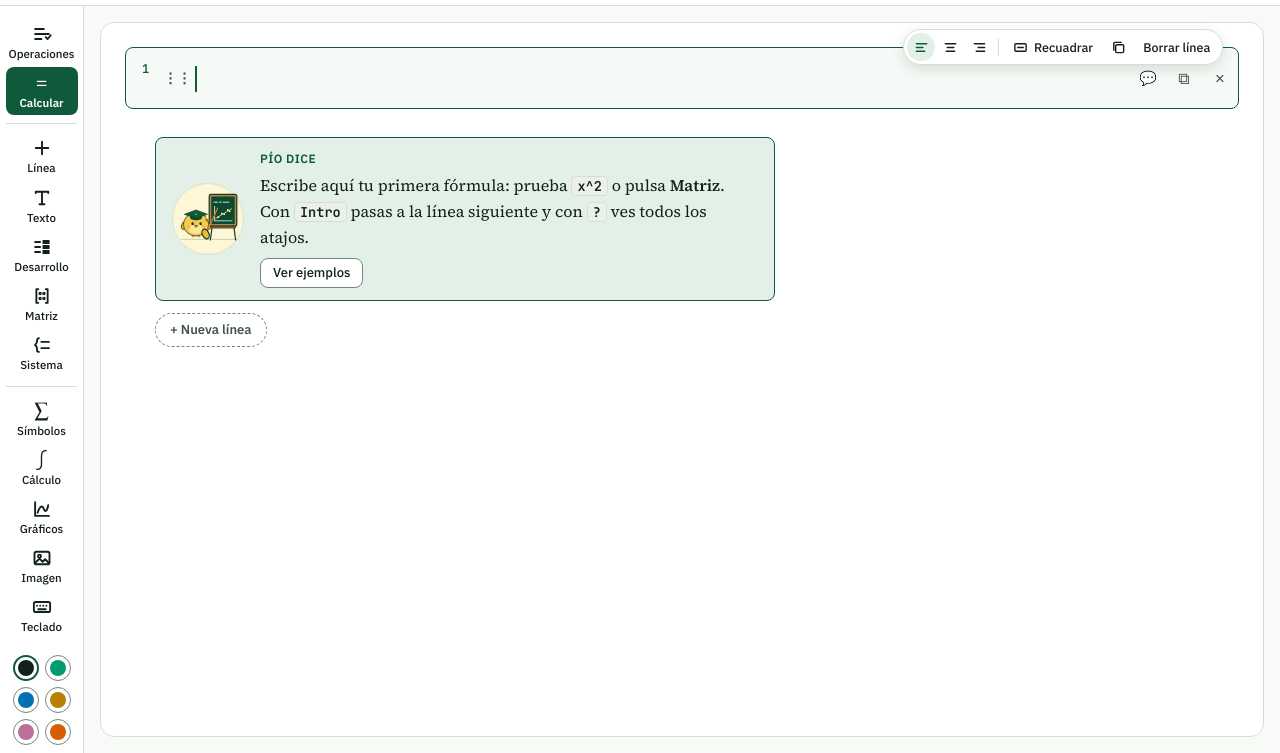
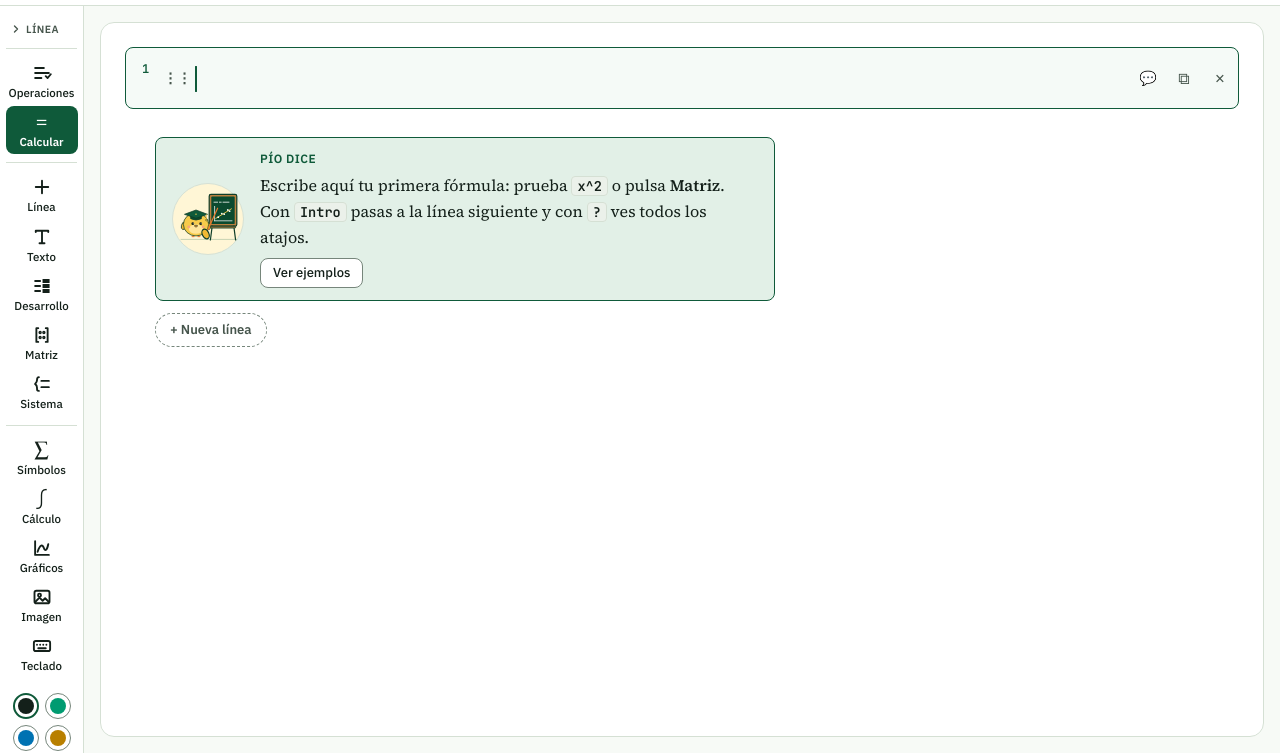
Before and after one commit to WilsonForeroB/MatIA-Pizarra, a plain HTML site: page pizarra.html in a window 1280 px wide. Shown: the part 47-800 px from the top of the page. Drawn offline with Linux system fonts and the light colour scheme.

Commit message:
Barra lateral: secciones desplegables «Línea» y «Formato»
- La barrita flotante de la línea activa (alinear, fila/columna, recuadrar, duplicar,
  borrar) pasa a la sección «Línea» de la barra lateral: ya no tapa líneas de la hoja.
- «Línea» y «Formato» son desplegables (ui/rail-section): empiezan plegadas, se abren con
  un clic en el título sin quitar el cursor de la línea y se recuerda si están abiertas.
- Prueba de presentación más estable al insertar la imagen.

Co-Authored-By: Claude Opus 5.5 <noreply@anthropic.com>

```diff
--- a/pizarra.html
+++ b/pizarra.html
@@ -61,6 +61,19 @@
 
 <div class="app-row">
 <aside class="toolbar rail" id="toolbar" role="toolbar" aria-orientation="vertical" aria-label="Herramientas">
+  <div class="rgrp only-write lb-rail" id="lineBar" role="toolbar" aria-label="Línea activa" hidden>
+    <div class="lb-seg" role="group" aria-label="Alineación de la línea" id="alignSeg">
+      <button type="button" class="hb ico" data-align="left" aria-pressed="true" aria-label="Alinear a la izquierda" title="Alinear a la izquierda"><svg class="ic" width="15" height="15" viewBox="0 0 16 16" fill="none" stroke="currentColor" stroke-width="1.5" stroke-linecap="round" stroke-linejoin="round" aria-hidden="true"><path d="M2.5 4h11M2.5 8h7M2.5 12h9"/></svg></button>
+      <button type="button" class="hb ico" data-align="center" aria-pressed="false" aria-label="Centrar" title="Centrar"><svg class="ic" width="15" height="15" viewBox="0 0 16 16" fill="none" stroke="currentColor" stroke-width="1.5" stroke-linecap="round" stroke-linejoin="round" aria-hidden="true"><path d="M2.5 4h11M4.5 8h7M3.5 12h9"/></svg></button>
+      <button type="button" class="hb ico" data-align="right" aria-pressed="false" aria-label="Alinear a la derecha" title="Alinear a la derecha"><svg class="ic" width="15" height="15" viewBox="0 0 16 16" fill="none" stroke="currentColor" stroke-width="1.5" stroke-linecap="round" stroke-linejoin="round" aria-hidden="true"><path d="M2.5 4h11M6.5 8h7M4.5 12h9"/></svg></button>
+    </div>
+        <button type="button" class="hb lb-mat" data-cmd="addRowAfter" title="Añadir fila a la matriz o al sistema (Mayús+Intro)"><svg class="ic" width="14" height="14" viewBox="0 0 16 16" fill="none" stroke="currentColor" stroke-width="1.5" stroke-linecap="round" stroke-linejoin="round" aria-hidden="true"><path d="M8 3v10M3 8h10"/></svg><span>Fila</span></button>
+    <button type="button" class="hb lb-mat" data-cmd="addColumnAfter" title="Añadir columna a la matriz (Ctrl+Intro)"><svg class="ic" width="14" height="14" viewBox="0 0 16 16" fill="none" stroke="currentColor" stroke-width="1.5" stroke-linecap="round" stroke-linejoin="round" aria-hidden="true"><path d="M8 3v10M3 8h10"/></svg><span>Columna</span></button>
+    <button type="button" class="hb" id="boxBtn" title="Recuadrar la línea (resultado final)"><svg class="ic" width="15" height="15" viewBox="0 0 16 16" fill="none" stroke="currentColor" stroke-width="1.5" stroke-linecap="round" stroke-linejoin="round" aria-hidden="true"><rect x="2" y="4" width="12" height="8" rx="1"/><path d="M5 8h6"/></svg><span>Recuadrar</span></button>
+    <button type="button" class="hb" id="dupBtn" aria-label="Duplicar" title="Duplicar la línea o el paso activo (Ctrl+D)"><svg class="ic" width="15" height="15" viewBox="0 0 16 16" fill="none" stroke="currentColor" stroke-width="1.5" stroke-linecap="round" stroke-linejoin="round" aria-hidden="true"><rect x="5" y="5" width="8.5" height="8.5" rx="1.2"/><path d="M3 11V3.5c0-.5.4-1 1-1h7"/></svg><span>Duplicar</span></button>
+    <button type="button" class="hb" id="delBtn" title="Borrar la línea o el paso activo (Alt+Supr)"><svg class="ic" width="15" height="15" viewBox="0 0 16 16" fill="none" stroke="currentColor" stroke-width="1.5" stroke-linecap="round" stroke-linejoin="round" aria-hidden="true"><path d="M3 4.5h10M6.5 4.5V3h3v1.5M4.5 4.5l.7 9h5.6l.7-9"/></svg><span>Borrar línea</span></button>
+    <button type="button" class="hb" id="delDerivBtn" title="Borrar el desarrollo completo" hidden><svg class="ic" width="15" height="15" viewBox="0 0 16 16" fill="none" stroke="currentColor" stroke-width="1.5" stroke-linecap="round" stroke-linejoin="round" aria-hidden="true"><path d="M3 4.5h10M6.5 4.5V3h3v1.5M4.5 4.5l.7 9h5.6l.7-9"/></svg><span>Borrar desarrollo</span></button>
+  </div>
   <div class="rgrp only-write" aria-label="Calcular">
     <button type="button" class="rb" data-pop="opsPop" aria-haspopup="true" title="Operaciones paso a paso: matrices, vectores, ecuaciones, fracciones, polinomios, combinatoria, lógica, conjuntos, derivadas y gráficas"><svg class="ic" width="18" height="18" viewBox="0 0 16 16" fill="none" stroke="currentColor" stroke-width="1.5" stroke-linecap="round" stroke-linejoin="round" aria-hidden="true"><path d="M2.5 4h7M2.5 8h11M2.5 12h5"/><path d="M11 10.5l1.5 1.5 2.5-3"/></svg><span>Operaciones</span></button>
     <button type="button" class="rb rb-pri" id="calcBtn" title="Calcular la línea activa (Ctrl+=)"><span class="ic gl" aria-hidden="true">=</span><span>Calcular</span></button>
@@ -132,20 +145,6 @@
     <canvas id="ink" role="img" aria-label="Capa de dibujo a mano alzada de la página"></canvas>
     <div id="blocks"></div>
     <button type="button" class="add-line" id="addLineEnd" title="Añadir una línea al final de la página">+ Nueva línea</button>
-  </div>
-  <div class="line-bar" id="lineBar" role="toolbar" aria-label="Línea activa" hidden>
-    <div class="lb-seg" role="group" aria-label="Alineación de la línea" id="alignSeg">
-      <button type="button" class="hb ico" data-align="left" aria-pressed="true" aria-label="Alinear a la izquierda" title="Alinear a la izquierda"><svg class="ic" width="15" height="15" viewBox="0 0 16 16" fill="none" stroke="currentColor" stroke-width="1.5" stroke-linecap="round" stroke-linejoin="round" aria-hidden="true"><path d="M2.5 4h11M2.5 8h7M2.5 12h9"/></svg></button>
-      <button type="button" class="hb ico" data-align="center" aria-pressed="false" aria-label="Centrar" title="Centrar"><svg class="ic" width="15" height="15" viewBox="0 0 16 16" fill="none" stroke="currentColor" stroke-width="1.5" stroke-linecap="round" stroke-linejoin="round" aria-hidden="true"><path d="M2.5 4h11M4.5 8h7M3.5 12h9"/></svg></button>
-      <button type="button" class="hb ico" data-align="right" aria-pressed="false" aria-label="Alinear a la derecha" title="Alinear a la derecha"><svg class="ic" width="15" height="15" viewBox="0 0 16 16" fill="none" stroke="currentColor" stroke-width="1.5" stroke-linecap="round" stroke-linejoin="round" aria-hidden="true"><path d="M2.5 4h11M6.5 8h7M4.5 12h9"/></svg></button>
-    </div>
-    <span class="lb-sep" aria-hidden="true"></span>
-    <button type="button" class="hb lb-mat" data-cmd="addRowAfter" title="Añadir fila a la matriz o al sistema (Mayús+Intro)"><svg class="ic" width="14" height="14" viewBox="0 0 16 16" fill="none" stroke="currentColor" stroke-width="1.5" stroke-linecap="round" stroke-linejoin="round" aria-hidden="true"><path d="M8 3v10M3 8h10"/></svg>Fila</button>
-    <button type="button" class="hb lb-mat" data-cmd="addColumnAfter" title="Añadir columna a la matriz (Ctrl+Intro)"><svg class="ic" width="14" height="14" viewBox="0 0 16 16" fill="none" stroke="currentColor" stroke-width="1.5" stroke-linecap="round" stroke-linejoin="round" aria-hidden="true"><path d="M8 3v10M3 8h10"/></svg>Columna</button>
-    <button type="button" class="hb" id="boxBtn" title="Recuadrar la línea (resultado final)"><svg class="ic" width="15" height="15" viewBox="0 0 16 16" fill="none" stroke="currentColor" stroke-width="1.5" stroke-linecap="round" stroke-linejoin="round" aria-hidden="true"><rect x="2" y="4" width="12" height="8" rx="1"/><path d="M5 8h6"/></svg>Recuadrar</button>
-    <button type="button" class="hb ico" id="dupBtn" aria-label="Duplicar" title="Duplicar la línea o el paso activo (Ctrl+D)"><svg class="ic" width="15" height="15" viewBox="0 0 16 16" fill="none" stroke="currentColor" stroke-width="1.5" stroke-linecap="round" stroke-linejoin="round" aria-hidden="true"><rect x="5" y="5" width="8.5" height="8.5" rx="1.2"/><path d="M3 11V3.5c0-.5.4-1 1-1h7"/></svg></button>
-    <button type="button" class="hb" id="delBtn" title="Borrar la línea o el paso activo (Alt+Supr)">Borrar línea</button>
-    <button type="button" class="hb" id="delDerivBtn" title="Borrar el desarrollo completo" hidden>Borrar desarrollo</button>
   </div>
 </main>
 </div>
@@ -555,6 +554,7 @@
 <script src="src/js/ui/templates.js"></script>
 <script src="src/js/ui/popovers.js"></script>
 <script src="src/js/ui/toolbar.js"></script>
+<script src="src/js/ui/rail-section.js"></script>
 <script src="src/js/ui/line-bar.js"></script>
 <script src="src/js/ui/calc.js"></script>
 <script src="src/js/ui/ops-menu.js"></script>
--- a/src/css/chrome.css
+++ b/src/css/chrome.css
@@ -51,20 +51,36 @@
 .rail-width input{width:64px}
 body[data-mode="draw"] .rail .rgrp.only-draw:first-of-type{border-top:0}
 
-/* ---- Barrita flotante de la línea activa ---- */
-.line-bar{position:absolute;z-index:30;display:flex;align-items:center;gap:2px;padding:3px;background:var(--surface-raised);border:var(--border-width-thin) solid var(--border);border-radius:var(--radius-pill);box-shadow:0 4px 14px rgba(0,0,0,.12)}
-.line-bar .hb{height:28px;padding:0 9px;border-radius:var(--radius-pill);font-size:12.5px}
-.line-bar .hb.ico{width:28px;padding:0}
-.line-bar .lb-seg{display:inline-flex;gap:1px}
-.line-bar .lb-sep{width:1px;height:18px;background:var(--border);margin:0 3px}
+/* ---- Secciones desplegables de la barra lateral (ui/rail-section): «Línea» y «Formato» ---- */
+.rsec-h{display:flex;align-items:center;gap:4px;width:100%;padding:4px 4px;border:0;border-radius:var(--radius-md);background:transparent;color:var(--ink-muted);font:600 10.5px var(--font-sans);text-transform:uppercase;letter-spacing:.04em;cursor:pointer;text-align:left}
+.rsec-h:hover{background:var(--surface-sunken);color:var(--ink)}
+.rsec-h:focus-visible{outline:var(--border-width-medium) solid var(--focus-ring);outline-offset:1px}
+.rsec-chev{flex:none;transition:transform var(--duration-fast) var(--ease-standard)}
+.rsec-h[aria-expanded="true"] .rsec-chev{transform:rotate(90deg)}
+.rsec-b[hidden]{display:none!important}
+.rgrp.rsec{gap:2px}
+.rgrp[hidden]{display:none!important}
+/* sin línea de separación encima del primer grupo visible */
+.rail>#lineBar[hidden]+.tf-bar[hidden]+.rgrp,.rail>#lineBar[hidden]+.rgrp:not(.tf-bar){border-top:0;margin-top:0;padding-top:4px}
+
+/* ---- Sección «Línea»: alinear, fila/columna, recuadrar, duplicar, borrar ---- */
+.lb-rail .rsec-b{display:flex;flex-direction:column;align-items:stretch;gap:2px;width:72px}
+.lb-rail .lb-seg{display:grid;grid-template-columns:repeat(3,1fr);gap:2px}
+.lb-rail .hb{width:100%;height:auto;min-height:28px;padding:4px 3px;gap:4px;justify-content:flex-start;font-size:11.5px;line-height:1.15;white-space:normal;text-align:left}
+.lb-rail .lb-seg .hb{justify-content:center;padding:0}
+.lb-rail .hb[hidden]{display:none}
 #boxBtn[aria-pressed="true"]{background:var(--brand-soft);color:var(--brand)}
-body.presenting .line-bar,body.chrome-off .line-bar,body[data-mode="draw"] .line-bar{display:none!important}
+body.presenting #lineBar,body.chrome-off #lineBar{display:none!important}
 
 /* ---- Pantallas estrechas: barra lateral solo con iconos ---- */
 @media (max-width:640px){
   .toolbar.rail{width:56px;padding:6px 4px}
   .rb{width:46px;font-size:0;gap:0;padding:8px 0}
   .rail-colors{grid-template-columns:26px}
+  .lb-rail .rsec-b{width:46px}
+  .lb-rail .lb-seg{grid-template-columns:1fr}
+  .lb-rail .hb{justify-content:center;font-size:0}
+  .rsec-h span{display:none}
   .top{gap:4px;padding:8px}
   .top .brand b,.top .hb-t{display:none}
   .mode-seg button{padding:0 9px}
--- a/src/css/text.css
+++ b/src/css/text.css
@@ -28,16 +28,14 @@
 .math-inline:focus-within{outline:2px solid var(--accent,var(--selection-strong));outline-offset:1px}
 
 /* grupo «Formato» de la barra lateral (solo con una línea de texto activa) */
-.tf-bar{display:grid;grid-template-columns:repeat(2,34px);gap:3px;justify-content:center;width:100%;font-family:var(--font-sans)}
-.tf-bar[hidden]{display:none}
-.tf-bar[hidden]+.rgrp{border-top:0;margin-top:0;padding-top:4px}
-.tf-head{grid-column:1/-1;justify-self:start;margin:0 0 2px 4px;font:600 10.5px var(--font-sans);color:var(--ink-muted);text-transform:uppercase;letter-spacing:.04em}
+.tf-bar{font-family:var(--font-sans)}
+.tf-bar .rsec-b{display:grid;grid-template-columns:repeat(2,34px);gap:3px;justify-content:center;width:100%}
 .tf-bar .tf-btn{min-width:0;width:34px;height:30px;padding:0;justify-content:center}
 .tf-bar .tf-pop-wrap .tf-btn{width:34px}
 .tf-bar [aria-label^="Insertar una fórmula"]{grid-column:1/-1;width:100%}
 .tf-bar .tf-select{grid-column:1/-1;width:100%;max-width:none;padding:3px 2px;font-size:12px}
 .tf-bar .tf-sep{grid-column:1/-1;width:auto;height:1px;margin:2px 4px;align-self:auto}
-@media (max-width:640px){.tf-bar{grid-template-columns:34px}.tf-head{display:none}}
+@media (max-width:640px){.tf-bar .rsec-b{grid-template-columns:34px}}
 .tf-btn{min-width:30px;padding-left:6px;padding-right:6px;white-space:nowrap}
 .tf-btn[aria-pressed="true"]{background:var(--selection);color:var(--ink)}
 .tf-sep{width:1px;align-self:stretch;margin:2px 3px;background:var(--border)}
--- a/src/js/blocks/editor.js
+++ b/src/js/blocks/editor.js
@@ -263,7 +263,7 @@ MatIA.define('blocks/editor', ['core/dom', 'model/board', 'model/schema', 'ui/st
     if (b) {
       $$('#alignSeg button').forEach((x) => x.setAttribute('aria-pressed', String(x.dataset.align === b.align)));
       $('#boxBtn').setAttribute('aria-pressed', String(!!b.boxed));
-      $('#delBtn').textContent = b.type === 'deriv' ? 'Borrar paso' : 'Borrar línea';
+      $('#delBtn span').textContent = b.type === 'deriv' ? 'Borrar paso' : 'Borrar línea';
       $('#delDerivBtn').hidden = b.type !== 'deriv';
     }
   }
--- a/src/js/ui/line-bar.js
+++ b/src/js/ui/line-bar.js
@@ -1,11 +1,12 @@
-/* Barrita flotante de la línea activa: alinear, recuadrar, añadir fila/columna (si hay matriz o sistema),
-   duplicar y borrar. Aparece sobre el borde superior derecho de la línea activa y la sigue al desplazarse. */
-MatIA.define('ui/line-bar', ['core/dom'], (dom) => {
+/* Sección «Línea» de la barra lateral (desplegable): alinear, recuadrar, añadir fila/columna (si hay
+   matriz o sistema), duplicar y borrar la línea activa. Antes flotaba sobre la hoja y tapaba otras líneas. */
+MatIA.define('ui/line-bar', ['core/dom', 'ui/rail-section'], (dom, section) => {
   'use strict';
   const { $ } = dom;
   const { body } = dom;
-  const bar = $('#lineBar'), wrap = $('#wrap'), blocksEl = $('#blocks');
+  const bar = $('#lineBar'), blocksEl = $('#blocks');
   const MAT = /\\begin\{(?:[pbvBV]?matrix|cases|array|aligned|smallmatrix)/;
+  section.make(bar, 'linea', 'Línea', false);
   let raf = 0;
 
   function place() {
@@ -16,21 +17,11 @@ MatIA.define('ui/line-bar', ['core/dom'], (dom) => {
     const hasMat = !!(mf && MAT.test(mf.value || ''));
     bar.querySelectorAll('.lb-mat').forEach((b) => { b.hidden = !hasMat; });
     bar.hidden = false;
-    const wr = wrap.getBoundingClientRect(), r = el.getBoundingClientRect();
-    const h = bar.offsetHeight, w = bar.offsetWidth;
-    // Las líneas de texto tienen su propia barra de formato arriba: esta va al borde inferior
-    const below = !mf && !!el.querySelector('.blk-text');
-    const y = (below ? r.bottom : r.top) - wr.top + wrap.scrollTop - h / 2;
-    const x = Math.max(8, r.right - wr.left + wrap.scrollLeft - w - 16);
-    bar.style.top = Math.max(wrap.scrollTop + 2, y) + 'px';
-    bar.style.left = x + 'px';
   }
   const schedule = () => { if (!raf) raf = requestAnimationFrame(place); };
 
   new MutationObserver(schedule).observe(blocksEl, { attributes: true, attributeFilter: ['class'], subtree: true, childList: true });
   new MutationObserver(schedule).observe(body, { attributes: true, attributeFilter: ['data-mode', 'class'] });
   blocksEl.addEventListener('input', schedule, true);
-  window.addEventListener('resize', schedule);
-  if (window.ResizeObserver) new ResizeObserver(schedule).observe(blocksEl);
   return { place: schedule };
 });
--- /dev/null
+++ b/src/js/ui/rail-section.js
@@ -0,0 +1,36 @@
+/* Secciones desplegables de la barra lateral («Línea», «Formato»…): una cabecera con ▸/▾ que abre o
+   cierra el contenido del grupo. Así las ayudas de la línea activa viven en el lateral (no tapan la hoja)
+   y solo ocupan sitio si se necesitan. Se recuerda en este navegador si cada sección está abierta. */
+MatIA.define('ui/rail-section', [], () => {
+  'use strict';
+  const KEY = 'matia-rail-abiertas';
+  const load = () => { try { return JSON.parse(localStorage.getItem(KEY)) || {}; } catch (e) { return {}; } };
+  const store = (id, open) => { try { const o = load(); o[id] = open; localStorage.setItem(KEY, JSON.stringify(o)); } catch (e) { /* sin almacenamiento */ } };
+
+  /** Convierte el grupo en sección desplegable: mete su contenido en un cuerpo y le pone cabecera. */
+  function make(group, id, label, openByDefault = false) {
+    const saved = load();
+    const head = document.createElement('button');
+    head.type = 'button';
+    head.className = 'rsec-h';
+    head.innerHTML = '<svg class="rsec-chev" viewBox="0 0 16 16" width="12" height="12" aria-hidden="true" fill="none" stroke="currentColor" stroke-width="1.8" stroke-linecap="round" stroke-linejoin="round"><path d="M6 4l4 4-4 4"/></svg><span></span>';
+    head.querySelector('span').textContent = label;
+    const body = document.createElement('div');
+    body.className = 'rsec-b';
+    body.id = 'rsec-' + id;
+    while (group.firstChild) body.appendChild(group.firstChild);
+    group.classList.add('rsec');
+    group.append(head, body);
+    head.setAttribute('aria-controls', body.id);
+    const set = (open) => {
+      body.hidden = !open;
+      head.setAttribute('aria-expanded', String(open));
+      head.title = (open ? 'Ocultar ' : 'Mostrar ') + label.toLowerCase();
+    };
+    set(id in saved ? !!saved[id] : openByDefault);
+    head.addEventListener('mousedown', (e) => e.preventDefault()); // el cursor sigue en la línea
+    head.addEventListener('click', () => { const open = body.hidden; set(open); store(id, open); });
+    return { head, body, set, isOpen: () => !body.hidden };
+  }
+  return { make };
+});
--- a/src/js/ui/text-format.js
+++ b/src/js/ui/text-format.js
@@ -1,6 +1,6 @@
 /* Formato del bloque «Texto», en la barra lateral (antes flotaba sobre la línea y tapaba la de arriba): negrita, cursiva, color, tamaño, tipo de letra, alineación, listas, fórmula en línea.
    Colores, tamaños y fuentes se guardan como clases tf-* (nada de style ni <font>), definidas en css/text.css. */
-MatIA.define('ui/text-format', ['ui/state', 'blocks/text'], (st, T) => {
+MatIA.define('ui/text-format', ['ui/state', 'blocks/text', 'ui/rail-section'], (st, T, section) => {
   'use strict';
   const R = (n) => MatIA.require(n);
   const sheet = document.getElementById('sheet');
@@ -19,12 +19,8 @@ MatIA.define('ui/text-format', ['ui/state', 'blocks/text'], (st, T) => {
   bar.setAttribute('role', 'toolbar');
   bar.setAttribute('aria-label', 'Formato de texto');
   const rail = document.getElementById('toolbar');
-  if (rail) rail.insertBefore(bar, rail.firstChild); else sheet.appendChild(bar);
-  const head = document.createElement('span');
-  head.className = 'tf-head';
-  head.textContent = 'Formato';
-  head.setAttribute('aria-hidden', 'true');
-  bar.appendChild(head);
+  const lineSec = document.getElementById('lineBar');
+  if (rail) rail.insertBefore(bar, lineSec && lineSec.parentNode === rail ? lineSec.nextSibling : rail.firstChild); else sheet.appendChild(bar);
 
   let host = null;       // .blk-text activo
   let saved = null;      // último rango dentro del texto
@@ -227,12 +223,14 @@ MatIA.define('ui/text-format', ['ui/state', 'blocks/text'], (st, T) => {
   sep();
   button('formula', '∑ Fórmula', 'Insertar una fórmula en el texto (o escribe $). Para volver al texto: Intro, Esc o $', formula);
 
+  // sección desplegable (cerrada de entrada: se abre si se necesita y se recuerda)
+  section.make(bar, 'formato', 'Formato', false);
+
   /* ---------- visibilidad ---------- */
   function place() {
     if (!host || !host.isConnected) return hide();
     if (bar.hidden) {
       bar.hidden = false;
-      if (rail) rail.scrollTop = 0; // el grupo está arriba del todo
     }
   }
   function hide() {
--- a/src/js/ui/toolbar.js
+++ b/src/js/ui/toolbar.js
@@ -22,8 +22,8 @@ MatIA.define('ui/toolbar', ['core/dom', 'model/board', 'model/schema', 'ui/state
     if (b.dataset.tool) { S.board.tool = b.dataset.tool; R('ui/view').applySettings(); S.save(); }
     for (const k of ['shape', 'dash', 'fill']) if (b.dataset[k]) { S.board[k] = b.dataset[k]; R('ui/view').applySettings(); S.save(); }
   };
-  // Barra lateral y barrita flotante de la línea activa
-  for (const bar of [$('#toolbar'), $('#lineBar')]) {
+  // Barra lateral (incluye la sección «Línea» de la línea activa)
+  for (const bar of [$('#toolbar')]) { // #lineBar está dentro de la barra lateral
     bar.addEventListener('mousedown', (e) => { if (e.target.closest('button')) e.preventDefault(); });
     bar.addEventListener('click', onBar);
   }
```
Also changed, not shown: src/tests/graph3d.js (+1 -0 lines), src/tests/presentation.js (+4 -1 lines), src/tests/text.js (+4 -0 lines), src/docs/img/presentacion-barra-texto.png, src/docs/img/presentacion-diapositiva.png, 3 other files.
